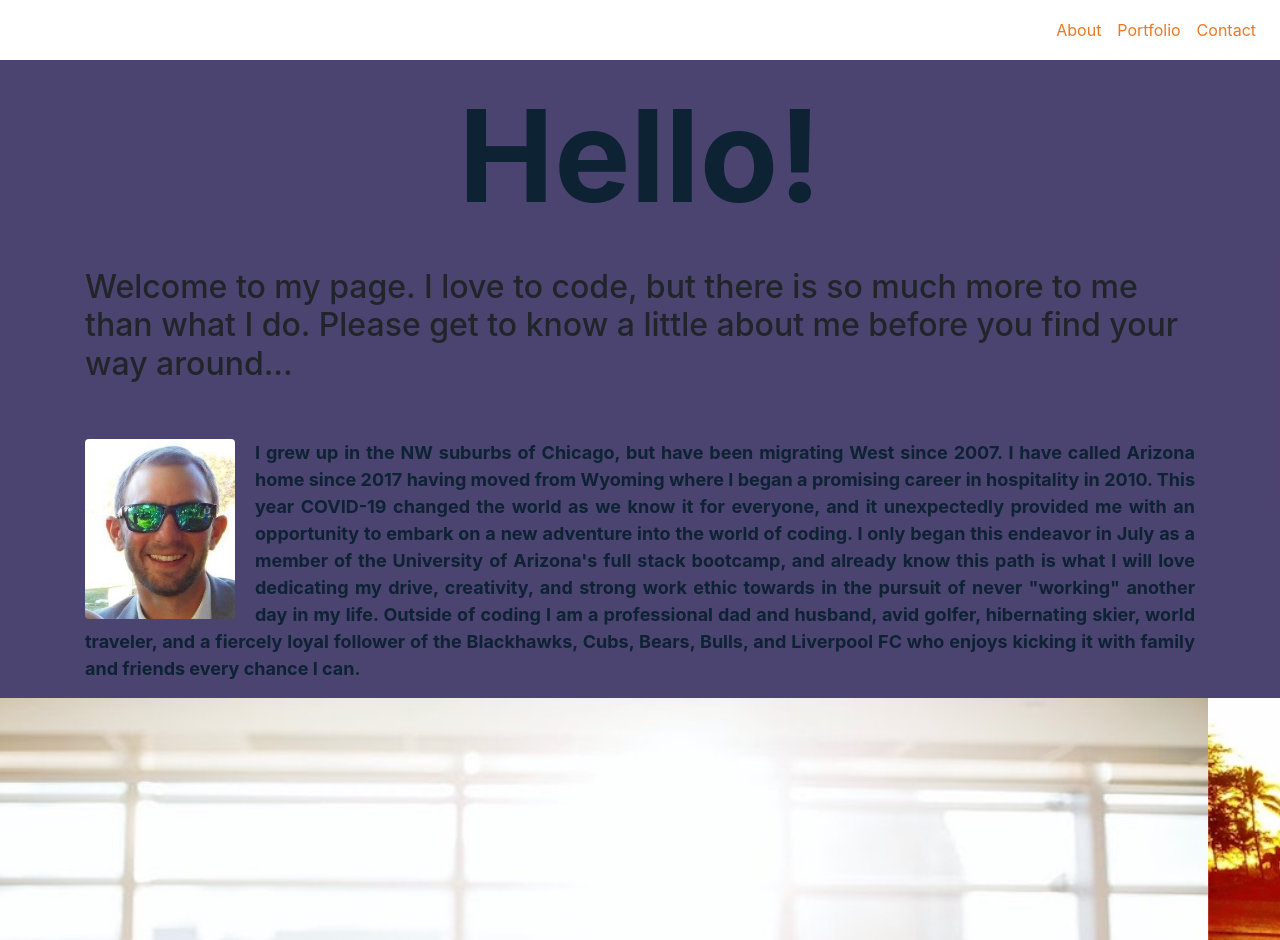
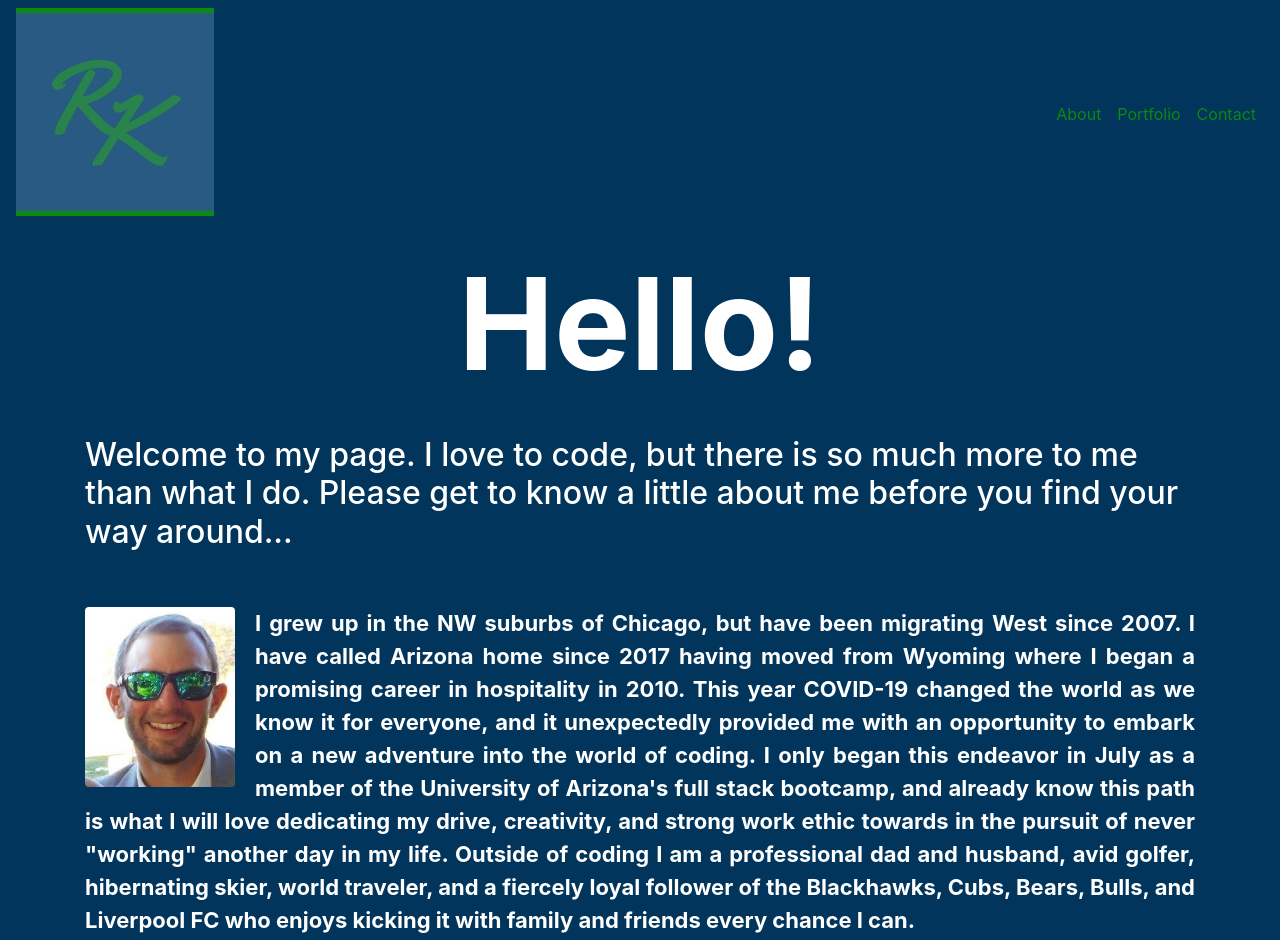
Before and after one commit to robkellen/Updated-Portfolio, a website: page index.html in a window 1280 px wide. Shown: the top 940 px of the page. Drawn offline with nearby package versions, Linux system fonts and the light colour scheme.

Commit message:
updated color of fonts and background

```diff
--- a/index.css
+++ b/index.css
@@ -4,7 +4,7 @@
 /* NAVBAR */
 .navbar {
   z-index: 99;
-  background-color: rgba(219, 226, 235, 0);
+  background-color: #01355b;
 }
 /*shifting page links to the right of the navbar*/
 .navbar-right {
@@ -12,7 +12,7 @@
 }
 /*Making background behind my name in navbar blue*/
 .navbar-brand {
-  background-color: #f1761e;
+  background-color: #0b8911;
 }
 /*making my name font color white in nav bar*/
 .navbar-light .navbar-brand  {
@@ -20,7 +20,7 @@
 }
 
 .nav-link {
-  color: #f1761e !important;
+  color: #0b8911 !important;
 }
 
 
@@ -36,14 +36,19 @@
 #greeting p {
   font-size: 10vw;
   text-align-last: center;
+  color: white;
 }
 
 #meBackground {
-  background-color: #0d023fbd;
+  background-color: #01355b;
 }
 
 div .header {
   margin-bottom: 20px;
+}
+
+h2 {
+  color: white;
 }
 
 /*Setting position of headshot image*/
@@ -56,9 +61,9 @@ div .header {
 }
 /*Setting style and alignment of bio to wrap around image*/
 p {
-  color: rgb(13, 34, 51);
+  color: white;
   text-align: justify;
-  font-size: 18px;
+  font-size: 22px;
   font-weight: bolder;
 }
 
--- a/index.html
+++ b/index.html
@@ -22,7 +22,7 @@
   <body>
     <!--nav bar content-->
     <nav class="navbar navbar-expand-lg navbar-light trn">
-      <span class="navbar-brand mb-1 h1"><img src="" alt=""></span>
+      <span class="navbar-brand mb-1 h1"><img src="./Assets/BrandLogo.jpeg" alt="brand logo"></span>
       <button
       class="navbar-toggler"
       type="button"
```
Also changed, not shown: Assets/BrandLogo.jpeg (added), 2 other files.
